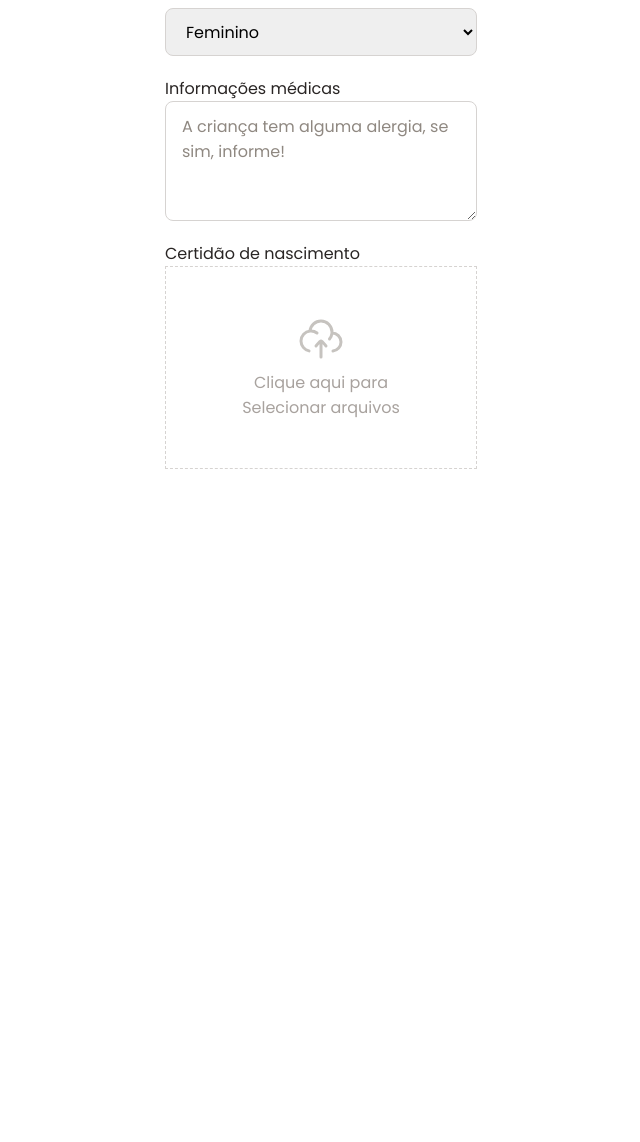
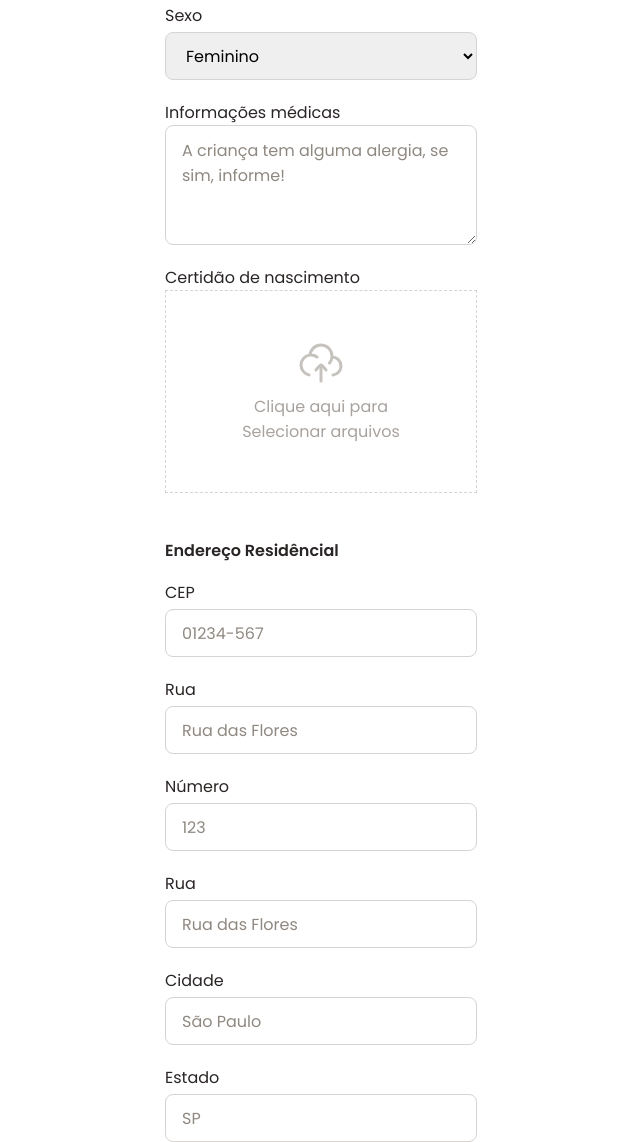
Before and after one commit to lucasaraujope/responsive-apps, a plain HTML site: page Convite/index.html in a window 1280 px wide. Shown: the part 788-1930 px from the top of the page, without its empty margins (319-959 px from the left). Before the commit the page ends 1257 px from the top, so only its background shows below. Drawn offline with Linux system fonts and the light colour scheme; a web font is replaced by a local one.

Commit message:
Iniciando a sessão "Endereço"

```diff
--- a/Convite/Style/about.css
+++ b/Convite/Style/about.css
@@ -1,4 +1,6 @@
 #about{
+    margin-top: 1.5rem;
+
     & header{
         background-color: #fff;
         justify-content: start;
--- a/Convite/Style/global.css
+++ b/Convite/Style/global.css
@@ -136,5 +136,5 @@ img{
 
 legend {
   font: var(--sub-title);
-  margin-bottom: 1.25rem;
+  padding: 3rem 0 1.25rem 0;
 }
--- a/Convite/index.html
+++ b/Convite/index.html
@@ -29,7 +29,7 @@
       </header>
 
       <main>
-        <section id="about" class="grid gap-1.5 px-md">
+        <section id="about" class="grid gap-1.5">
           <header class="flex gap-0.5 items-center">
             <img src="Assets/icons/arrow-left-02.svg" alt="" />
             <span>Voltar</span>
@@ -90,6 +90,72 @@
               </div>
             </div>
           </fieldset>
+
+          <fieldset class="adress-wrapper grid gap-1.25">
+            <legend>Endereço Residêncial</legend>
+            <div class="grid gap-0.25">
+              <label for="zipcode">CEP</label>
+              <input
+                type="text"
+                name="zipcode"
+                id="zipcode"
+                placeholder="01234-567"
+              />
+            </div>
+
+            <div class="grid gap-0.25">
+              <label for="street">Rua</label>
+              <input
+                type="text"
+                name="street"
+                id="street"
+                placeholder="Rua das Flores"
+              />
+            </div>
+
+            <div class="grid gap-0.25">
+              <label for="">Número</label>
+              <input
+                type="number"
+                name="number"
+                id="number"
+                placeholder="123"
+              />
+            </div>
+
+            <div class="grid gap-0.25">
+              <label for="street">Rua</label>
+              <input
+                type="text"
+                name="street"
+                id="street"
+                placeholder="Rua das Flores"
+              />
+            </div>
+
+            <div class="grid gap-0.25">
+              <label for="street">Cidade</label>
+              <input
+                type="text"
+                name="city"
+                id="city"
+                placeholder="São Paulo"
+              />
+            </div>
+
+            <div class="grid gap-0.25">
+              <label for="street">Estado</label>
+              <input
+                type="text"
+                name="state"
+                id="state"
+                placeholder="SP"
+              />
+            </div>
+          </fieldset>
+
+
+
         </form>
       </main>
     </div>
```
